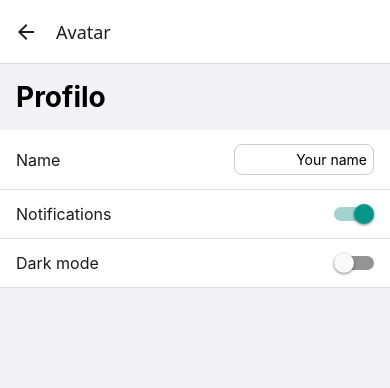
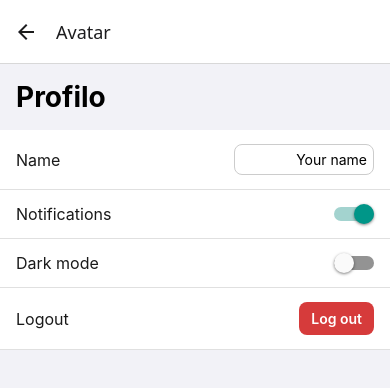
Before and after one commit to ZhengWenJie1/frontend-italian-meals, a React Native app: screen /Avatar in a window 390 px wide. Shown: the top 388 px of the page. Built offline with nearby package versions, Linux system fonts and the light colour scheme.

Commit message:
Log out added

```diff
--- a/src/screen/AvatarScreen.tsx
+++ b/src/screen/AvatarScreen.tsx
@@ -1,7 +1,8 @@
 import React, {useState} from "react";
-import {Image, Pressable, ScrollView, StyleSheet, Switch, Text, TextInput, View } from "react-native";
-import { SafeAreaProvider, SafeAreaView } from "react-native-safe-area-context";
+import {Image, Pressable, StyleSheet, Switch, Text, TextInput, View } from "react-native";
+import { SafeAreaView } from "react-native-safe-area-context";
 import { SettingRow } from "../components/SettingRow";
+
 function Avatar({ uri }: { uri: string }) {
   const [failed, setFailed] = React.useState(false);
   return (
@@ -19,12 +20,23 @@ function Avatar({ uri }: { uri: string }) {
   );
 }
 
-export default function AvatarScreen() {
+type AvatarScreenProps = {
+  navigation: any;
+};
+
+export default function AvatarScreen({ navigation }: AvatarScreenProps) {
   const [name, setName] = useState("");
   const [notifications, setNotifications] = useState(true);
   const [darkMode, setDarkMode] = useState(false);
 
   const nameTooShort = name.length > 0 && name.length < 2;
+
+  function handleLogout() {
+    navigation.reset({
+      index: 0,
+      routes: [{ name: "Login" }],
+    });
+  }
 
   return (
     <SafeAreaView style={{ flex: 1, backgroundColor: "#F2F2F7" }}>
@@ -67,6 +79,15 @@ export default function AvatarScreen() {
           <Switch value={darkMode} onValueChange={setDarkMode} />
         }
       />
+
+      <SettingRow
+        label="Logout"
+        right={
+          <Pressable style={styles.logoutButton} onPress={handleLogout}>
+            <Text style={styles.logoutText}>Log out</Text>
+          </Pressable>
+        }
+      />
     </SafeAreaView>
   );
 }
@@ -89,4 +110,14 @@ const styles = StyleSheet.create({
     backgroundColor: "#f0f0f0",
   },
   buttonText: { fontWeight: "600" },
+  logoutButton: {
+    paddingVertical: 8,
+    paddingHorizontal: 12,
+    borderRadius: 8,
+    backgroundColor: "#D63B3B",
+  },
+  logoutText: {
+    color: "#fff",
+    fontWeight: "600",
+  },
 });
--- a/src/screen/LoginScreen.tsx
+++ b/src/screen/LoginScreen.tsx
@@ -23,7 +23,7 @@ export default function LoginScreen({ navigation }: LoginScreenProps) {
     if (formOk) {
       const user = validateLogin(email, password);
       if (user) {
-        navigation.navigate("Home", { user });
+        navigation.replace("Home", { user });
       } else {
         setError("Email o password non validi");
       }
```
